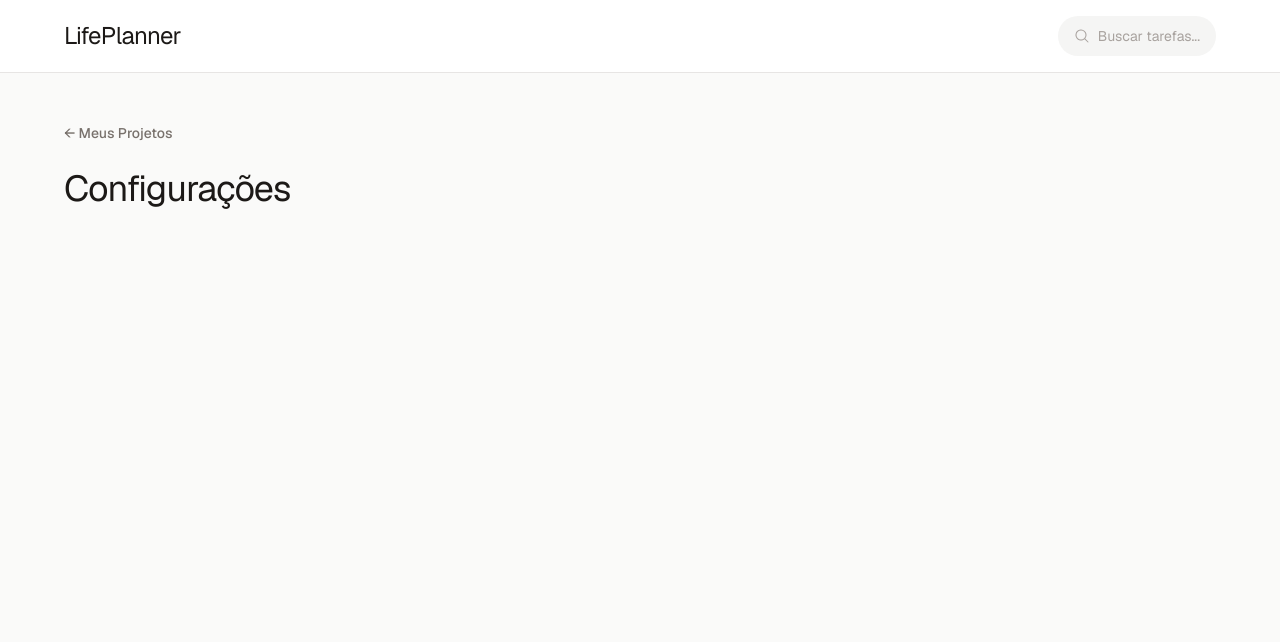
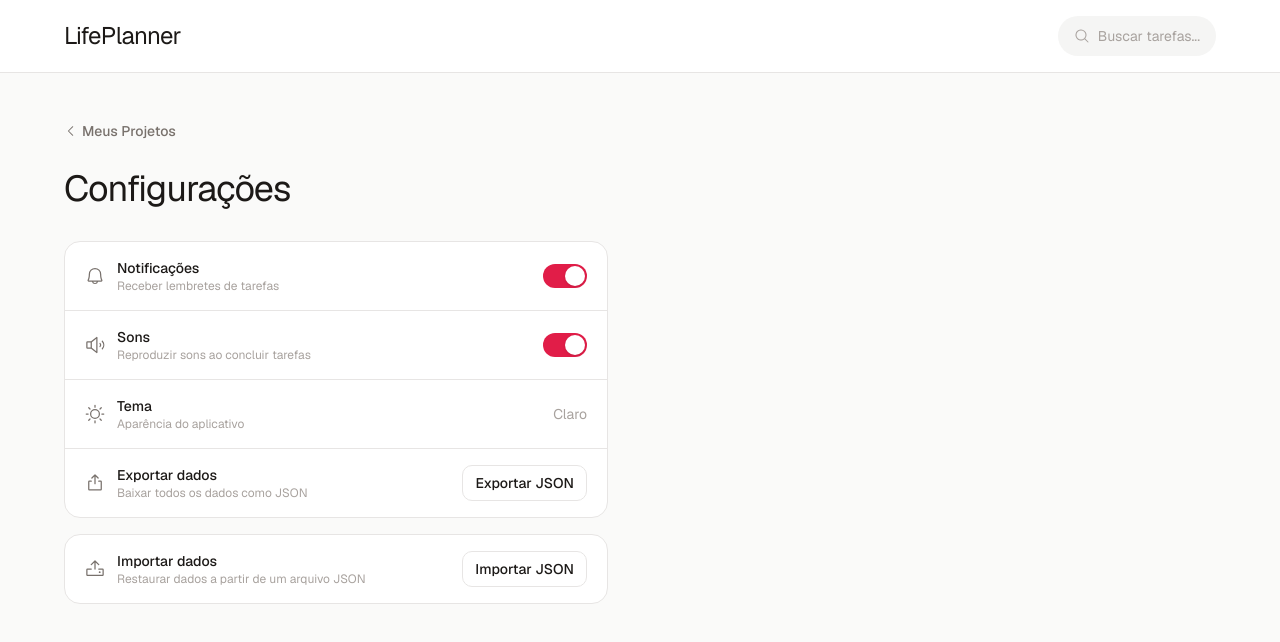
Before and after one commit to GabrielCoelhoCruz/lifeplanner, a React (Vite) app: page /settings in a window 1280 px wide. Shown: the top 642 px of the page. Built offline with nearby package versions, Linux system fonts and the light colour scheme.

Commit message:
feat: build settings page with export/import

```diff
--- a/src/routes/settings.tsx
+++ b/src/routes/settings.tsx
@@ -1,18 +1,199 @@
+import * as React from 'react'
 import { createFileRoute, Link } from '@tanstack/react-router'
+import { Button } from '@/components/ui/button'
+import { Separator } from '@/components/ui/separator'
+import { CaretLeft, Bell, SpeakerHigh, Sun, Export, Upload } from '@phosphor-icons/react'
+import { api } from '@/lib/api'
+import type { Project, Task, Item } from '@/server/db/schema'
 
 export const Route = createFileRoute('/settings')({
   component: SettingsPage,
 })
 
+function useLocalToggle(key: string, defaultValue = false) {
+  const [value, setValue] = React.useState(() => {
+    try {
+      const stored = localStorage.getItem(key)
+      return stored !== null ? stored === 'true' : defaultValue
+    } catch {
+      return defaultValue
+    }
+  })
+
+  function toggle() {
+    const next = !value
+    setValue(next)
+    try {
+      localStorage.setItem(key, String(next))
+    } catch {
+      // ignore
+    }
+  }
+
+  return [value, toggle] as const
+}
+
+function Toggle({ checked, onChange }: { checked: boolean; onChange: () => void }) {
+  return (
+    <button
+      type="button"
+      role="switch"
+      aria-checked={checked}
+      onClick={onChange}
+      className={`relative inline-flex h-6 w-11 shrink-0 cursor-pointer rounded-full border-2 border-transparent transition-colors ${
+        checked ? 'bg-accent' : 'bg-bg-secondary'
+      }`}
+    >
+      <span
+        className={`pointer-events-none inline-block h-5 w-5 transform rounded-full bg-white shadow ring-0 transition-transform ${
+          checked ? 'translate-x-5' : 'translate-x-0'
+        }`}
+      />
+    </button>
+  )
+}
+
 function SettingsPage() {
+  const [notifications, toggleNotifications] = useLocalToggle('settings:notifications', true)
+  const [sounds, toggleSounds] = useLocalToggle('settings:sounds', true)
+  const fileInputRef = React.useRef<HTMLInputElement>(null)
+  const [importing, setImporting] = React.useState(false)
+
+  async function handleExport() {
+    try {
+      const data = await api.data.exportAll()
+      const blob = new Blob([JSON.stringify(data, null, 2)], { type: 'application/json' })
+      const url = URL.createObjectURL(blob)
+      const a = document.createElement('a')
+      a.href = url
+      a.download = `lifeplanner-backup-${new Date().toISOString().split('T')[0]}.json`
+      a.click()
+      URL.revokeObjectURL(url)
+    } catch (err) {
+      console.error('Export failed:', err)
+    }
+  }
+
+  async function handleImport(e: React.ChangeEvent<HTMLInputElement>) {
+    const file = e.target.files?.[0]
+    if (!file) return
+    setImporting(true)
+    try {
+      const text = await file.text()
+      const data = JSON.parse(text) as { projects?: Project[]; tasks?: Task[]; items?: Item[] }
+
+      if (data.projects) {
+        for (const p of data.projects) {
+          await api.projects.create({ name: p.name, description: p.description, color: p.color })
+        }
+      }
+      // Note: tasks and items would need project ID mapping for full import.
+      // This simplified version creates projects only.
+      window.location.reload()
+    } catch (err) {
+      console.error('Import failed:', err)
+    } finally {
+      setImporting(false)
+      if (fileInputRef.current) fileInputRef.current.value = ''
+    }
+  }
+
   return (
-    <div className="px-5 py-7 md:px-16 md:py-12">
-      <Link to="/" className="text-sm font-medium text-text-secondary hover:text-text-primary transition-colors">
-        ← Meus Projetos
+    <div className="px-5 py-7 md:px-16 md:py-12 max-w-2xl">
+      <Link
+        to="/"
+        className="inline-flex items-center gap-1 text-sm font-medium text-text-secondary hover:text-text-primary transition-colors"
+      >
+        <CaretLeft size={14} />
+        Meus Projetos
       </Link>
+
       <h1 className="mt-6 text-3xl md:text-4xl font-normal text-text-primary tracking-tight">
         Configurações
       </h1>
+
+      <div className="mt-8 bg-bg-elevated border border-border rounded-lg overflow-hidden">
+        <div className="flex items-center justify-between px-5 py-4">
+          <div className="flex items-center gap-3">
+            <Bell size={20} className="text-text-secondary" />
+            <div>
+              <p className="text-sm font-medium text-text-primary">Notificações</p>
+              <p className="text-xs text-text-muted">Receber lembretes de tarefas</p>
+            </div>
+          </div>
+          <Toggle checked={notifications} onChange={toggleNotifications} />
+        </div>
+
+        <Separator />
+
+        <div className="flex items-center justify-between px-5 py-4">
+          <div className="flex items-center gap-3">
+            <SpeakerHigh size={20} className="text-text-secondary" />
+            <div>
+              <p className="text-sm font-medium text-text-primary">Sons</p>
+              <p className="text-xs text-text-muted">Reproduzir sons ao concluir tarefas</p>
+            </div>
+          </div>
+          <Toggle checked={sounds} onChange={toggleSounds} />
+        </div>
+
+        <Separator />
+
+        <div className="flex items-center justify-between px-5 py-4">
+          <div className="flex items-center gap-3">
+            <Sun size={20} className="text-text-secondary" />
+            <div>
+              <p className="text-sm font-medium text-text-primary">Tema</p>
+              <p className="text-xs text-text-muted">Aparência do aplicativo</p>
+            </div>
+          </div>
+          <span className="text-sm text-text-muted">Claro</span>
+        </div>
+
+        <Separator />
+
+        <div className="flex items-center justify-between px-5 py-4">
+          <div className="flex items-center gap-3">
+            <Export size={20} className="text-text-secondary" />
+            <div>
+              <p className="text-sm font-medium text-text-primary">Exportar dados</p>
+              <p className="text-xs text-text-muted">Baixar todos os dados como JSON</p>
+            </div>
+          </div>
+          <Button variant="outline" size="sm" onClick={handleExport}>
+            Exportar JSON
+          </Button>
+        </div>
+      </div>
+
+      <div className="mt-4 bg-bg-elevated border border-border rounded-lg overflow-hidden">
+        <div className="flex items-center justify-between px-5 py-4">
+          <div className="flex items-center gap-3">
+            <Upload size={20} className="text-text-secondary" />
+            <div>
+              <p className="text-sm font-medium text-text-primary">Importar dados</p>
+              <p className="text-xs text-text-muted">Restaurar dados a partir de um arquivo JSON</p>
+            </div>
+          </div>
+          <div>
+            <input
+              ref={fileInputRef}
+              type="file"
+              accept=".json"
+              onChange={handleImport}
+              className="hidden"
+            />
+            <Button
+              variant="outline"
+              size="sm"
+              disabled={importing}
+              onClick={() => fileInputRef.current?.click()}
+            >
+              {importing ? 'Importando...' : 'Importar JSON'}
+            </Button>
+          </div>
+        </div>
+      </div>
     </div>
   )
 }
```
